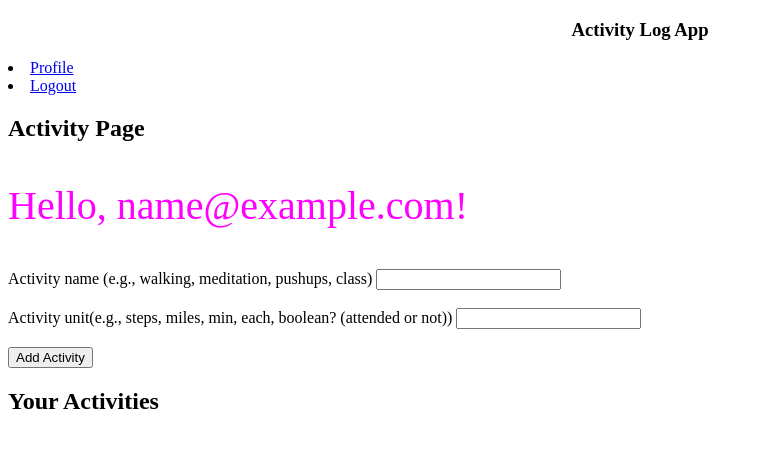
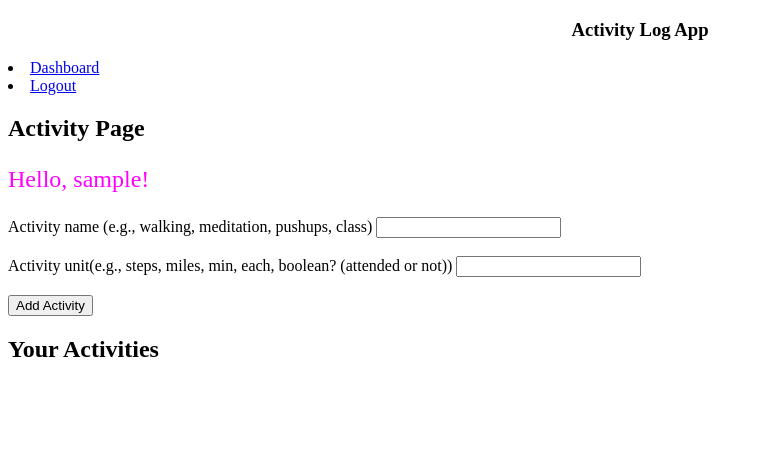
Before and after one commit to innabobolina/Activity-Log-Full-Stack-App, a Flask app: page /activity in a window 1280 px wide. Shown: the top 469 px of the page, without its empty margins (0-763 px from the left). Run offline with Flask 2, Linux system fonts and the light colour scheme; the visitor is signed in with stand-in values (Sample User, id 1); data comes from the database, SQL or seed files in the repository; data that the repository does not hold is empty.

Commit message:
Dashboard events by activity

```diff
--- a/hbp/server.py
+++ b/hbp/server.py
@@ -122,6 +122,8 @@ def act():
 
         return render_template("activity.html", user=user)
 
+    return redirect('/')
+
 
 @app.route('/activity', methods=['POST'])
 def get_activity():
@@ -163,6 +165,7 @@ def event():
         user = User.query.get(session["user_id"])
 
         return render_template("event.html", user=user)
+    return redirect('/')
 
 
 @app.route('/event', methods=['POST'])
@@ -184,9 +187,41 @@ def get_event():
     db.session.add(new_event)
     db.session.commit()
 
-    flash(f"Event {event_date} {activity.act_name} added")
+    flash(f"Event {activity.act_name} {event_date} added")
 
-    return redirect("/event")
+    return redirect("/dashboard")
+
+
+###############################
+# http://0.0.0.0:5000/dashboard
+###############################
+@app.route('/dashboard', methods=['GET'])
+def dashboard():
+    """Display events by activity"""
+
+    if "user_id" not in session:
+        return redirect('/')
+
+    u = User.query.get(session["user_id"])
+
+    print(f"user_id={u.user_id}, username={u.username}, email={u.email}")
+
+    # act_id, act_name, act_unit, event_id, event_amt, event_date
+    rows = db.session.query(
+            User.user_id,
+            User.username,
+            Activity.act_name,
+            Activity.act_unit,
+            Event.event_date,
+            Event.event_amt
+        ).filter_by(user_id=u.user_id
+        ).join(Activity
+        ).join(Event
+        ).order_by(Activity.act_name, Event.event_date
+        ).all()
+    for row in rows:
+        print(row)
+    return render_template("dashboard.html", user=u, rows=rows)
 
 
 
--- a/hbp/templates/activity.html
+++ b/hbp/templates/activity.html
@@ -5,7 +5,7 @@
 {% block content %}
 
   <h2>Activity Page</h2>
-  <p style="color:magenta; font-size:250%;">Hello, {{ user.email }}!</p>
+  <p style="color:magenta; font-size:150%;">Hello, {{ user.username }}!</p>
 
   <form action="activity" method="POST">
     <div>
--- a/hbp/templates/base.html
+++ b/hbp/templates/base.html
@@ -8,11 +8,11 @@
 <body>
   <h3 style="text-align: center;">Activity Log App</h3>
     {% if "user_id" in session %}
-      <li><a href="/users/{{ session['user_id'] }}">Profile</a></li>
+      <li><a href="/dashboard">Dashboard</a></li>
       <li><a href="/logout">Logout</a></li>
     {% else %}
       <li><a href="/register">Register</a></li>
-      <li><a href="/login">Login</a></li>
+      <li><a href="/">Login</a></li>
     {% endif %}
   {% block content %}BODY CONTENT GOES HERE{% endblock %}
 
@@ -20,7 +20,7 @@
   <br></br>
   {% with messages = get_flashed_messages() %}
       {% for message in messages %}
-          <div class="alert alert-warning" style="font-size:300%; color:magenta;">{{ message }}</div>
+          <div class="alert alert-warning" style="font-size:150%; color:magenta;">{{ message }}</div>
       {% endfor %}
   {% endwith %}
   <!-- Show flashed messages -->
```
Also changed, not shown: hbp/templates/dashboard.html (added, +19 -0 lines), hbp/templates/event.html (+6 -2 lines).
